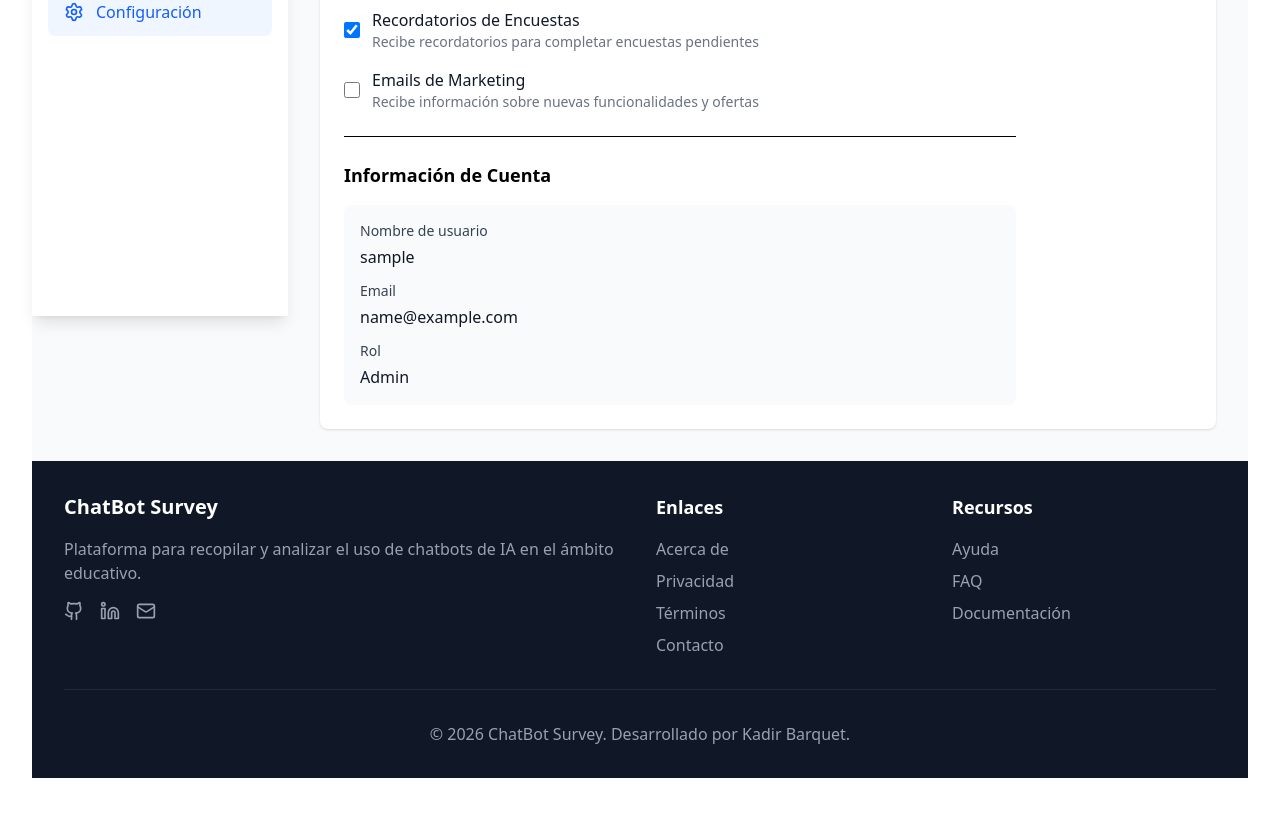
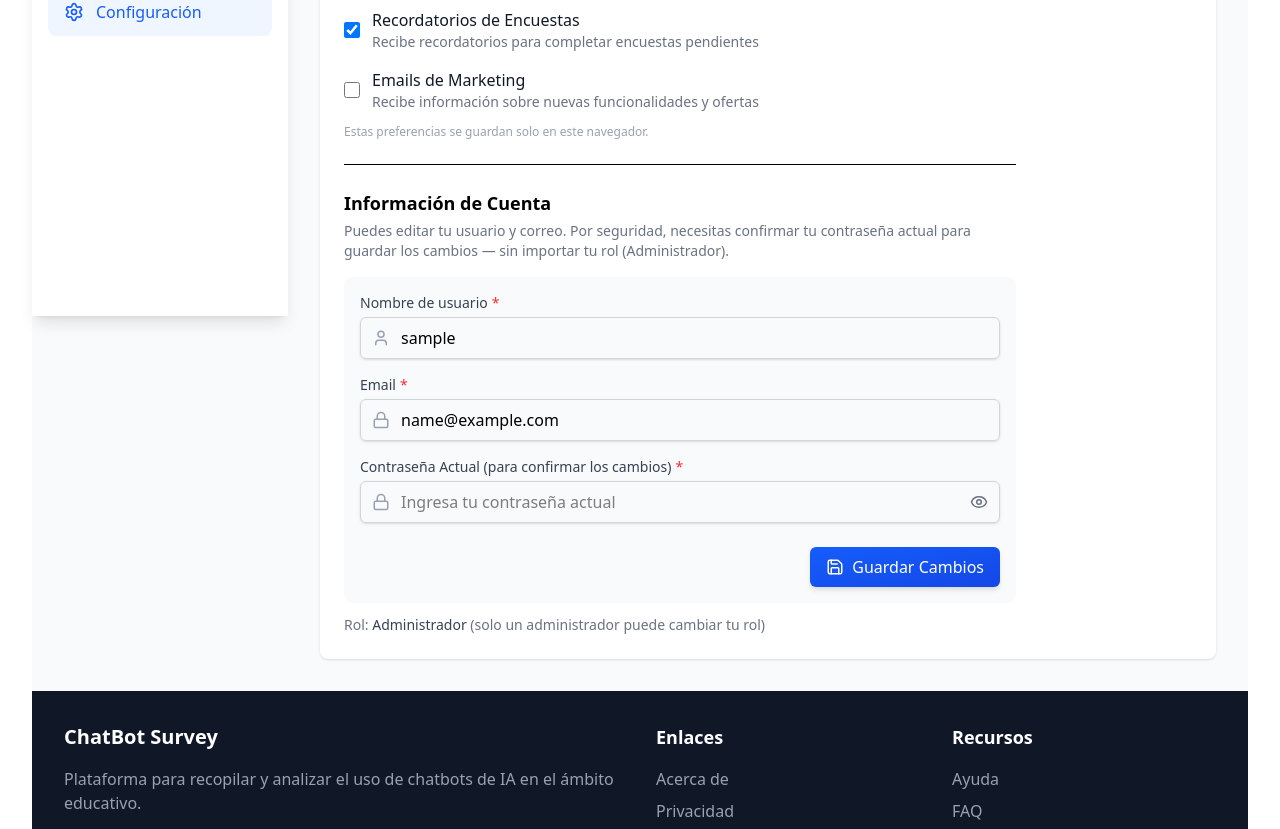
Before and after one commit to Kadir011/Sistema-de-Encuestas-para-Chatbots-Academicos, a React (Vite) app in the folder frontend/: page /settings in a window 1280 px wide. Shown: the part 516-1345 px from the top of the page. Built offline with nearby package versions, Linux system fonts and the light colour scheme; no server answers; sample sign-in values are in the browser's storage.

Commit message:
Enhance profile update and password change functionalities with validation and password strength meter

```diff
--- a/frontend/src/contexts/AuthContext.jsx
+++ b/frontend/src/contexts/AuthContext.jsx
@@ -65,10 +65,10 @@ export const AuthProvider = ({ children }) => {
         }
     };
 
-    // Actualizar perfil
-    const updateProfile = async (userData) => {
+    // Actualizar perfil (username/email), requiere currentPassword
+    const updateProfile = async (profileData) => {
         try {
-            const response = await authService.getProfile();
+            const response = await authService.updateProfile(profileData);
             setUser(response.user);
             return response;
         } catch (error) {
--- a/frontend/src/pages/Settings.jsx
+++ b/frontend/src/pages/Settings.jsx
@@ -1,18 +1,23 @@
 import { useState } from 'react';
 import { useAuth } from '../hooks/useAuth';
+import { useForm } from '../hooks/useForm';
+import authService from '../services/authService';
+import { validateProfileUpdateForm, validatePasswordChangeForm } from '../utils/validators';
 import Header from '../components/layout/Header';
 import Button from '../components/common/Button';
 import Input from '../components/common/Input';
 import Alert from '../components/common/Alert';
-import { Bell, Lock, Eye, EyeOff, Save } from 'lucide-react';
+import PasswordStrengthMeter from '../components/common/PasswordStrengthMeter';
+import { Bell, Lock, User as UserIcon, Eye, EyeOff, Save } from 'lucide-react';
+import { formatRole } from '../utils/formatters';
 
 const Settings = () => {
-	const { user } = useAuth();
+	const { user, updateProfile } = useAuth();
 	const [activeTab, setActiveTab] = useState('general');
 	const [message, setMessage] = useState('');
 	const [messageType, setMessageType] = useState('');
 
-	// Configuración General
+	// Configuración General (preferencias de notificaciones — solo locales)
 	const [generalSettings, setGeneralSettings] = useState({
 		emailNotifications: true,
 		pushNotifications: true,
@@ -20,70 +25,89 @@ const Settings = () => {
 		marketingEmails: false,
 	});
 
-	// Cambio de contraseña
-	const [passwordSettings, setPasswordSettings] = useState({
-		currentPassword: '',
-		newPassword: '',
-		confirmPassword: '',
-	});
-
 	const [showPasswords, setShowPasswords] = useState({
 		current: false,
 		new: false,
 		confirm: false,
+		profileCurrent: false,
 	});
-
-	const handleGeneralChange = (key) => {
-		setGeneralSettings(prev => ({
-			...prev,
-			[key]: !prev[key]
-		}));
-		showMessage('success', 'Configuración actualizada');
-	};
-
-	const handlePasswordChange = (e) => {
-		setPasswordSettings(prev => ({
-			...prev,
-			[e.target.name]: e.target.value
-		}));
-	};
-
-	const handlePasswordSubmit = (e) => {
-		e.preventDefault();
-
-		if (!passwordSettings.currentPassword) {
-			showMessage('error', 'Por favor ingresa tu contraseña actual');
-			return;
-		}
-
-		if (!passwordSettings.newPassword) {
-			showMessage('error', 'Por favor ingresa una nueva contraseña');
-			return;
-		}
-
-		if (passwordSettings.newPassword.length < 6) {
-			showMessage('error', 'La contraseña debe tener al menos 6 caracteres');
-			return;
-		}
-
-		if (passwordSettings.newPassword !== passwordSettings.confirmPassword) {
-			showMessage('error', 'Las contraseñas no coinciden');
-			return;
-		}
-
-		// Aquí iría la llamada a la API para cambiar la contraseña
-		showMessage('success', 'Contraseña cambiad exitosamente');
-		setPasswordSettings({
-			currentPassword: '',
-			newPassword: '',
-			confirmPassword: '',
-		});
-	};
 
 	const showMessage = (type, text) => {
 		setMessageType(type);
 		setMessage(text);
-		setTimeout(() => setMessage(''), 3000);
+		window.scrollTo({ top: 0, behavior: 'smooth' });
+		setTimeout(() => setMessage(''), 4000);
+	};
+
+	const handleGeneralChange = (key) => {
+		setGeneralSettings(prev => ({ ...prev, [key]: !prev[key] }));
+	};
+
+	// ─── Formulario: datos de cuenta (username/email) ──────────────────────
+	// Cualquier usuario, sin importar su rol, puede editar su username/email
+	// siempre que confirme su contraseña actual.
+	const {
+		values: profileValues,
+		errors: profileErrors,
+		touched: profileTouched,
+		handleChange: handleProfileChange,
+		handleBlur: handleProfileBlur,
+		handleSubmit: handleProfileFormSubmit,
+		reset: resetProfileForm,
+		isSubmitting: profileSubmitting,
+	} = useForm(
+		{
+			username: user?.username || '',
+			email: user?.email || '',
+			currentPassword: '',
+		},
+		validateProfileUpdateForm
+	);
+
+	const onProfileSubmit = async (formData) => {
+		try {
+			await updateProfile({
+				username: formData.username,
+				email: formData.email,
+				currentPassword: formData.currentPassword,
+			});
+			showMessage('success', 'Tus datos se actualizaron correctamente');
+			resetProfileForm({
+				username: formData.username,
+				email: formData.email,
+				currentPassword: '',
+			});
+		} catch (err) {
+			showMessage('error', err.message || 'No se pudieron actualizar tus datos');
+		}
+	};
+
+	// ─── Formulario: cambio de contraseña ───────────────────────────────────
+	const {
+		values: passwordValues,
+		errors: passwordErrors,
+		touched: passwordTouched,
+		handleChange: handlePasswordFormChange,
+		handleBlur: handlePasswordBlur,
+		handleSubmit: handlePasswordFormSubmit,
+		reset: resetPasswordForm,
+		isSubmitting: passwordSubmitting,
+	} = useForm(
+		{ currentPassword: '', newPassword: '', confirmPassword: '' },
+		validatePasswordChangeForm
+	);
+
+	const onPasswordSubmit = async (formData) => {
+		try {
+			await authService.updatePassword({
+				currentPassword: formData.currentPassword,
+				newPassword: formData.newPassword,
+			});
+			showMessage('success', 'Contraseña actualizada exitosamente');
+			resetPasswordForm();
+		} catch (err) {
+			showMessage('error', err.message || 'No se pudo actualizar la contraseña');
+		}
 	};
 
 	return (
@@ -205,29 +229,88 @@ const Settings = () => {
 										</span>
 									</label>
 								</div>
+								<p className="mt-3 text-xs text-gray-400">
+									Estas preferencias se guardan solo en este navegador.
+								</p>
 							</div>
 
 							<div className="border-t pt-6">
-								<h3 className="text-lg font-semibold mb-4">Información de Cuenta</h3>
-								<div className="bg-gray-50 p-4 rounded-lg space-y-3">
-									<div>
-										<label className="block text-sm font-medium text-gray-700">
-											Nombre de usuario
-										</label>
-										<p className="mt-1 text-gray-900">{user?.username}</p>
+								<h3 className="text-lg font-semibold mb-1">Información de Cuenta</h3>
+								<p className="text-sm text-gray-500 mb-4">
+									Puedes editar tu usuario y correo. Por seguridad, necesitas confirmar
+									tu contraseña actual para guardar los cambios — sin importar tu rol
+									({formatRole(user?.role)}).
+								</p>
+
+								<form
+									onSubmit={handleProfileFormSubmit(onProfileSubmit)}
+									className="bg-gray-50 p-4 rounded-lg space-y-4"
+								>
+									<Input
+										label="Nombre de usuario"
+										name="username"
+										type="text"
+										value={profileValues.username}
+										onChange={handleProfileChange}
+										onBlur={handleProfileBlur}
+										error={profileErrors.username}
+										touched={profileTouched.username}
+										icon={<UserIcon size={18} className="text-gray-400" />}
+										required
+									/>
+
+									<Input
+										label="Email"
+										name="email"
+										type="email"
+										value={profileValues.email}
+										onChange={handleProfileChange}
+										onBlur={handleProfileBlur}
+										error={profileErrors.email}
+										touched={profileTouched.email}
+										icon={<Lock size={18} className="text-gray-400" />}
+										required
+									/>
+
+									<div className="relative">
+										<Input
+											label="Contraseña Actual (para confirmar los cambios)"
+											type={showPasswords.profileCurrent ? 'text' : 'password'}
+											name="currentPassword"
+											value={profileValues.currentPassword}
+											onChange={handleProfileChange}
+											onBlur={handleProfileBlur}
+											error={profileErrors.currentPassword}
+											touched={profileTouched.currentPassword}
+											placeholder="Ingresa tu contraseña actual"
+											icon={<Lock size={18} className="text-gray-400" />}
+											required
+										/>
+										<button
+											type="button"
+											onClick={() =>
+												setShowPasswords(prev => ({
+													...prev,
+													profileCurrent: !prev.profileCurrent
+												}))
+											}
+											className="absolute right-3 top-9 text-gray-500 hover:text-gray-700"
+										>
+											{showPasswords.profileCurrent ? <EyeOff size={18} /> : <Eye size={18} />}
+										</button>
 									</div>
-									<div>
-										<label className="block text-sm font-medium text-gray-700">
-											Email
-										</label>
-										<p className="mt-1 text-gray-900">{user?.email}</p>
+
+									<div className="flex justify-end pt-2">
+										<Button type="submit" loading={profileSubmitting}>
+											<Save className="inline mr-2" size={18} />
+											Guardar Cambios
+										</Button>
 									</div>
-									<div>
-										<label className="block text-sm font-medium text-gray-700">
-											Rol
-										</label>
-										<p className="mt-1 text-gray-900 capitalize">{user?.role}</p>
-									</div>
+								</form>
+
+								<div className="mt-3 text-sm text-gray-500">
+									Rol: <span className="font-medium text-gray-700 capitalize">{formatRole(user?.role)}</span>
+									{' '}(solo un administrador puede cambiar tu rol)
 								</div>
 							</div>
 						</div>
@@ -238,14 +321,17 @@ const Settings = () => {
 						<div className="max-w-2xl">
 							<div>
 								<h3 className="text-lg font-semibold mb-6">Cambiar Contraseña</h3>
-								<form onSubmit={handlePasswordSubmit} className="space-y-4">
+								<form onSubmit={handlePasswordFormSubmit(onPasswordSubmit)} className="space-y-4">
 									<div className="relative">
 										<Input
 											label="Contraseña Actual"
 											type={showPasswords.current ? 'text' : 'password'}
 											name="currentPassword"
-											value={passwordSettings.currentPassword}
-											onChange={handlePasswordChange}
+											value={passwordValues.currentPassword}
+											onChange={handlePasswordFormChange}
+											onBlur={handlePasswordBlur}
+											error={passwordErrors.currentPassword}
+											touched={passwordTouched.currentPassword}
 											placeholder="Ingresa tu contraseña actual"
 										/>
 										<button
@@ -271,9 +357,13 @@ const Settings = () => {
 											label="Nueva Contraseña"
 											type={showPasswords.new ? 'text' : 'password'}
 											name="newPassword"
-											value={passwordSettings.newPassword}
-											onChange={handlePasswordChange}
+											value={passwordValues.newPassword}
+											onChange={handlePasswordFormChange}
+											onBlur={handlePasswordBlur}
+											error={passwordErrors.newPassword}
+											touched={passwordTouched.newPassword}
 											placeholder="Ingresa tu nueva contraseña"
+											className="mb-1"
 										/>
 										<button
 											type="button"
@@ -283,7 +373,7 @@ const Settings = () => {
 													new: !prev.new
 												}))
 											}
-											className="absolute right-3 top-10 text-gray-500 hover:text-gray-700"
+											className="absolute right-3 top-9 text-gray-500 hover:text-gray-700"
 										>
 											{showPasswords.new ? (
 												<EyeOff size={18} />
@@ -291,6 +381,7 @@ const Settings = () => {
 												<Eye size={18} />
 											)}
 										</button>
+										<PasswordStrengthMeter password={passwordValues.newPassword} />
 									</div>
 
 									<div className="relative">
@@ -298,8 +389,11 @@ const Settings = () => {
 											label="Confirmar Nueva Contraseña"
 											type={showPasswords.confirm ? 'text' : 'password'}
 											name="confirmPassword"
-											value={passwordSettings.confirmPassword}
-											onChange={handlePasswordChange}
+											value={passwordValues.confirmPassword}
+											onChange={handlePasswordFormChange}
+											onBlur={handlePasswordBlur}
+											error={passwordErrors.confirmPassword}
+											touched={passwordTouched.confirmPassword}
 											placeholder="Confirma tu nueva contraseña"
 										/>
 										<button
@@ -321,7 +415,7 @@ const Settings = () => {
 									</div>
 
 									<div className="flex justify-end pt-4">
-										<Button type="submit">
+										<Button type="submit" loading={passwordSubmitting}>
 											<Save className="inline mr-2" size={18} />
 											Cambiar Contraseña
 										</Button>
```
Also changed, not shown: frontend/src/pages/Profile.jsx (+15 -10 lines).
